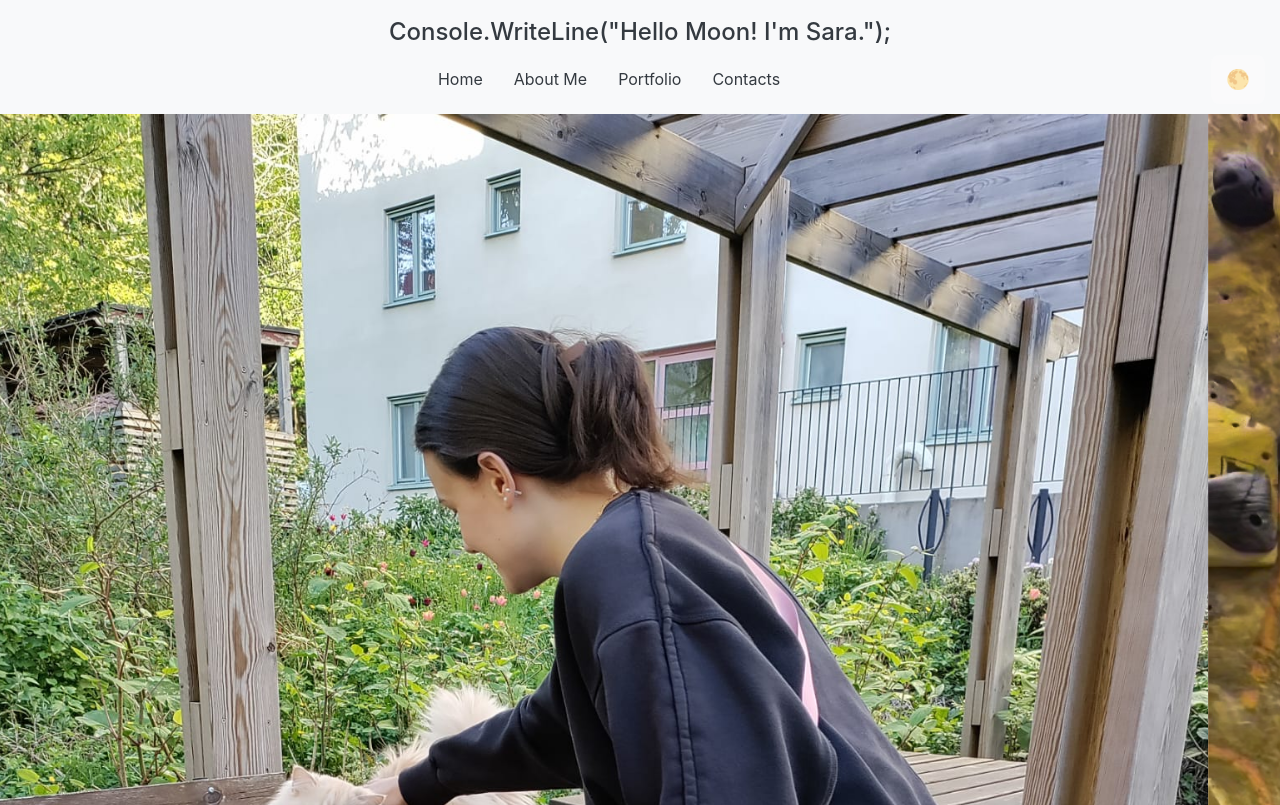
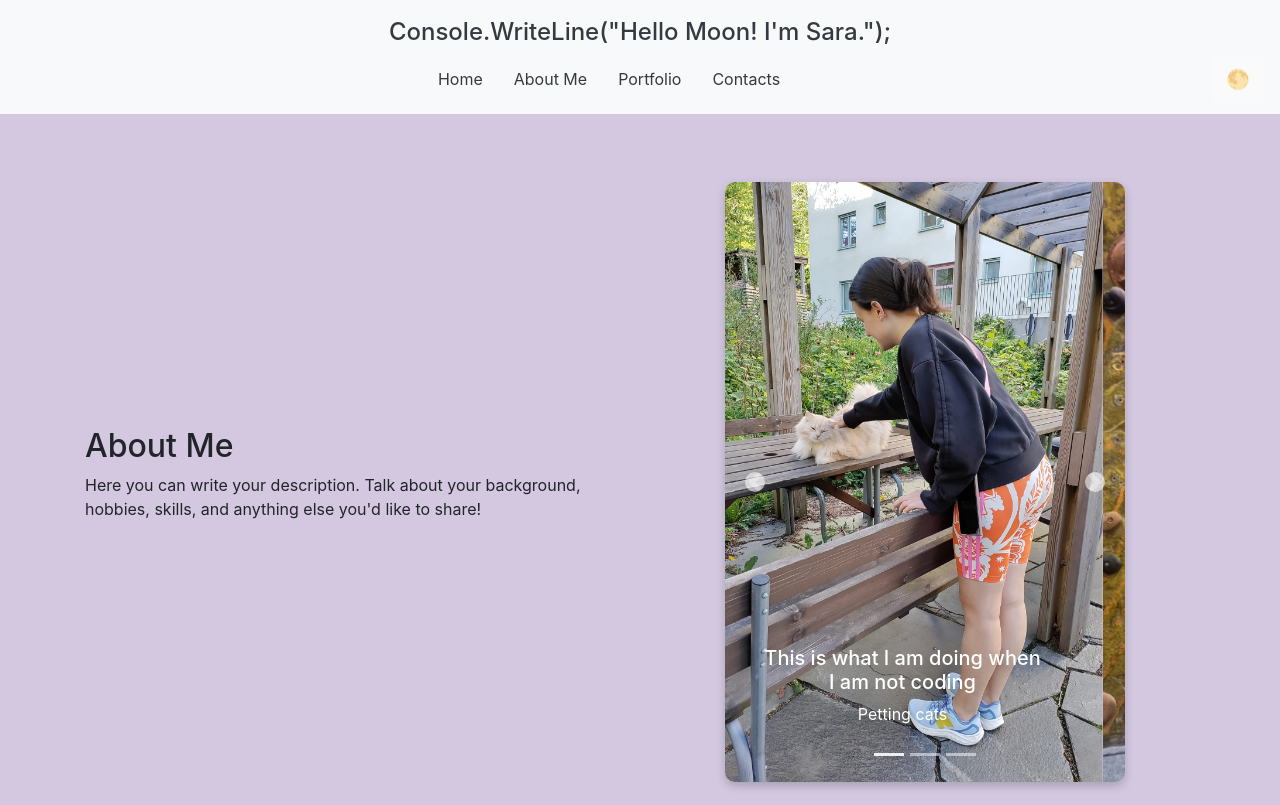
Before and after one commit to Sah2Sah2/MyWebsite_Portfolio, a plain HTML site: page about.html in a window 1280 px wide. Shown: the top 805 px of the page. Drawn offline with nearby package versions, Linux system fonts and the light colour scheme.

Commit message:
carousel fixed to good dimensions and pics added

```diff
--- a/about.css
+++ b/about.css
@@ -0,0 +1,43 @@
+/* Carousel Container */
+.carousel {
+    width: 100%;
+    max-width: 400px; /* Adjust for vertical layout */
+    margin: 20px auto;
+    border-radius: 10px;
+    overflow: hidden;
+    box-shadow: 0 4px 10px rgba(0, 0, 0, 0.2);
+}
+
+/* Carousel Images */
+.carousel-inner img {
+    width: 100%;
+    height: 600px; /* Set a fixed height for uniformity */
+    object-fit: cover; /* Ensures images fit without distortion */
+}
+
+/* Remove Hover Overlay on Controls */
+.carousel-control-prev,
+.carousel-control-next {
+    background: none !important; /* Removes the default dark overlay */
+    opacity: 0.7; /* Optional: Light opacity for a subtle effect */
+    transition: opacity 0.3s ease;
+}
+
+.carousel-control-prev:hover,
+.carousel-control-next:hover {
+    opacity: 1; /* Full opacity on hover without dark overlay */
+}
+
+/* Control Icons Styling */
+.carousel-control-prev-icon,
+.carousel-control-next-icon {
+    background-color: rgba(255, 255, 255, 0.8); /* Light background for visibility */
+    border-radius: 50%;
+    padding: 10px;
+    transition: transform 0.3s ease;
+}
+
+.carousel-control-prev-icon:hover,
+.carousel-control-next-icon:hover {
+    transform: scale(1.2); /* Slight zoom effect on hover */
+}
--- a/about.html
+++ b/about.html
@@ -36,36 +36,87 @@
 </header>
 </body>
 
-<div class="bd-example">
-    <div id="carouselExampleCaptions" class="carousel slide" data-ride="carousel">
+<section class="about-me container py-5">
+    <div class="row">
+      <!-- Left Column: Description -->
+      <div class="col-md-6 d-flex align-items-center">
+        <div>
+          <h2>About Me</h2>
+          <p>
+            Here you can write your description. Talk about your background, hobbies, skills, and anything else you'd like to share!
+          </p>
+        </div>
+      </div>
+
+      <!-- Right Column: Vertical Carousel -->
+      <div class="col-md-6">
+        <div id="carouselExampleCaptions" class="carousel slide vertical" data-ride="carousel">
           <ol class="carousel-indicators">
             <li data-target="#carouselExampleCaptions" data-slide-to="0" class="active"></li>
             <li data-target="#carouselExampleCaptions" data-slide-to="1"></li>
             <li data-target="#carouselExampleCaptions" data-slide-to="2"></li>
           </ol>
+
+
           <div class="carousel-inner">
+
+            <div class="carousel-item">
+                <img src="/Photos/Me/aboutMeHiking.jpg" class="d-block w-100" alt="Photo 1">
+                <div class="carousel-caption d-none d-md-block">
+                  <h5>This is what I am doing when I am not coding</h5>
+                  <p>Hiking</p>
+                </div>
+            </div>
+
+            <div class="carousel-item">
+                <img src="/Photos/Me/aboutMeRunning.jpg" class="d-block w-100" alt="Photo 2">
+                <div class="carousel-caption d-none d-md-block">
+                    <h5>This is what I am doing when I am not coding</h5>
+                    <p>Running</p>
+                </div>
+            </div>
+
             <div class="carousel-item active">
-          <img src="Photos/Me/aboutMeCat.jpg" class="d-block w-100" alt="...">
+              <img src="/Photos/Me/aboutMeCat.jpg" class="d-block w-100" alt="Photo 3">
               <div class="carousel-caption d-none d-md-block">
-            <h5>Here it what I am doing when I am not coding</h5>
+                <h5>This is what I am doing when I am not coding</h5>
                 <p>Petting cats</p>
               </div>
             </div>
+
             <div class="carousel-item">
-          <img src="Photos/Me/aboutMeClimbing.jpg" class="d-block w-100" alt="...">
+              <img src="/Photos/Me/aboutMeClimbing.jpg" class="d-block w-100" alt="Photo 4">
               <div class="carousel-caption d-none d-md-block">
-            <h5>Second slide label</h5>
+                <h5>This is what I am doing when I am not coding</h5>
                 <p>Climbing</p>
               </div>
             </div>
+
             <div class="carousel-item">
-          <img src="..." class="d-block w-100" alt="...">
+              <img src="/Photos/Me/aboutMeEating.jpg" class="d-block w-100" alt="Photo 5">
               <div class="carousel-caption d-none d-md-block">
-            <h5>Third slide label</h5>
-            <p>Praesent commodo cursus magna, vel scelerisque nisl consectetur.</p>
+                <h5>This is what I am doing when I am not coding</h5>
+                <p>Eating out</p>
               </div>
             </div>
+
+            <div class="carousel-item">
+                <img src="/Photos/Me/aboutMePickingBerries.jpg" class="d-block w-100" alt="Photo 6">
+                <div class="carousel-caption d-none d-md-block">
+                    <h5>This is what I am doing when I am not coding</h5>
+                    <p>Picking berries</p>
                 </div>
+            </div>
+
+            <div class="carousel-item">
+                <img src="/Photos/Me/aboutMeTraveling.jpg" class="d-block w-100" alt="Photo 7">
+                <div class="carousel-caption d-none d-md-block">
+                    <h5>This is what I am doing when I am not coding</h5>
+                    <p>Travelling</p>
+                </div>
+            </div>
+
+          <!-- Controls -->
           <a class="carousel-control-prev" href="#carouselExampleCaptions" role="button" data-slide="prev">
             <span class="carousel-control-prev-icon" aria-hidden="true"></span>
             <span class="sr-only">Previous</span>
@@ -76,6 +127,8 @@
           </a>
         </div>
       </div>
+    </div>
+  </section>
 
 
 <script src="script.js"></script>
```
Lines whose indentation alone changed are shown as unchanged.
